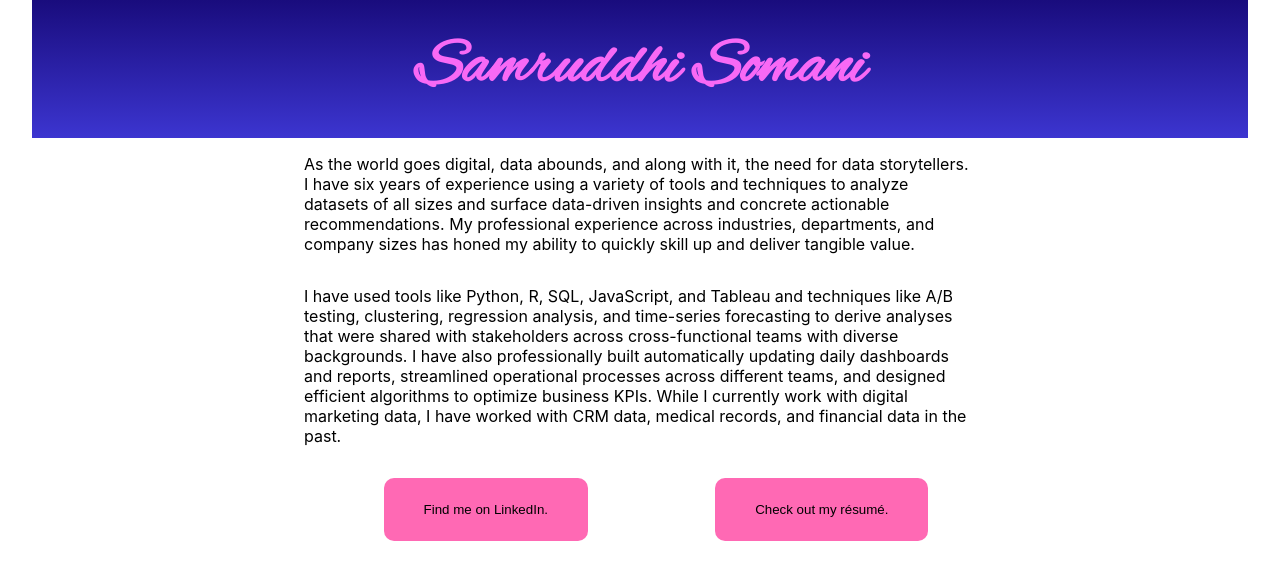
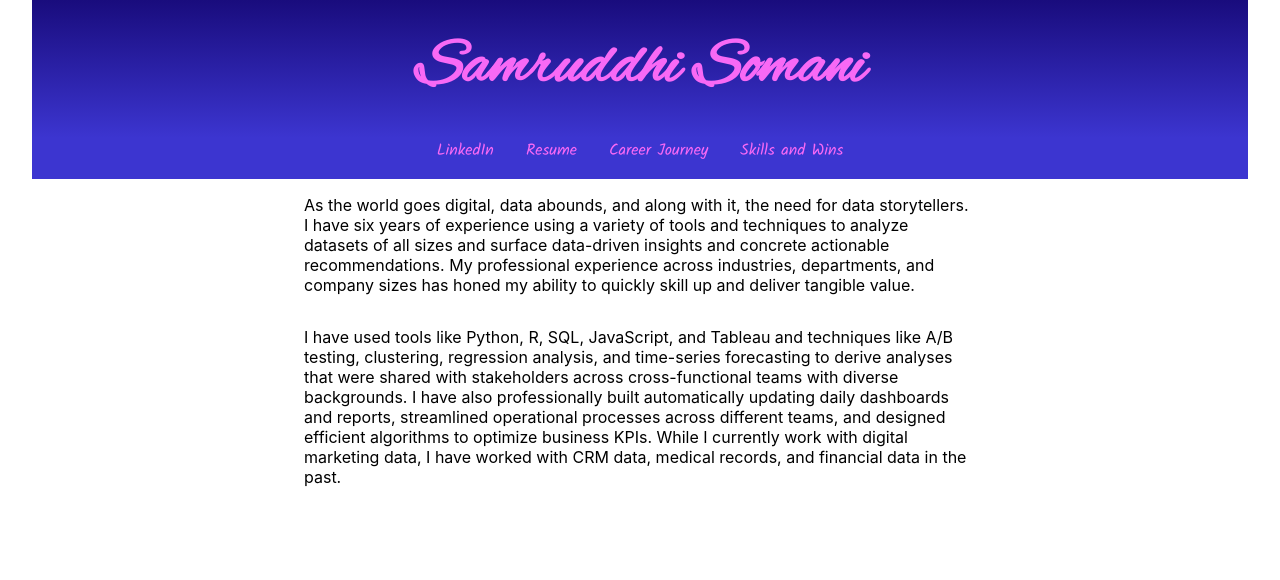
Before and after one commit to samruddhisomani/personalwebsite, a Next.js app: page / in a window 1280 px wide. Shown: the top 580 px of the page. Built offline with nearby package versions, Linux system fonts and the light colour scheme.

Commit message:
Navigation (#2)
* Secondary Pages

Career Journey and Skills Page

* Fixing navigation. Adding new pages and formatting.

* Remove empty Header.tsx file

* Fixing TS typing errors

```diff
--- /dev/null
+++ b/components/Layout.tsx
@@ -0,0 +1,41 @@
+import Head from "next/head";
+import styles from "../styles/Home.module.css";
+import Link from "next/link";
+import * as React from "react";
+
+type LayoutProps = {
+  children: React.ReactNode;
+};
+
+export default function Layout({ children }: LayoutProps) {
+  return (
+    <div className={styles.container}>
+      <Head>
+        <title>Samruddhi Somani</title>
+        <meta name="description" content="Learn more about Samruddhi Somani." />
+      </Head>
+
+      <header>
+        <h1 className={styles.title}>Samruddhi Somani</h1>
+      </header>
+      <nav>
+        <ul className={styles.navigation}>
+          <li>
+            <a href="https://www.linkedin.com/in/samruddhisomani/">LinkedIn</a>
+          </li>
+          <li>
+            <a href="/Samruddhi Somani Resume.pdf">Resume</a>
+          </li>
+          <li>
+            <Link href="career-journey">Career Journey</Link>
+          </li>
+          <li>
+            <Link href="skills-and-wins">Skills and Wins</Link>
+          </li>
+        </ul>
+      </nav>
+
+      <main> {children}</main>
+    </div>
+  );
+}
--- /dev/null
+++ b/components/UnderConstruction.tsx
@@ -0,0 +1,3 @@
+export default function UnderConstruction() {
+  return <h1>Under Construction</h1>;
+}
--- a/pages/_app.tsx
+++ b/pages/_app.tsx
@@ -1,8 +1,11 @@
-import '../styles/globals.css'
-import type { AppProps } from 'next/app'
+import "../styles/globals.css";
+import type { AppProps } from "next/app";
+import Layout from "../components/Layout";
 
-function MyApp({ Component, pageProps }: AppProps) {
-  return <Component {...pageProps} />
+export default function MyApp({ Component, pageProps }: AppProps) {
+  return (
+    <Layout>
+      <Component {...pageProps} />
+    </Layout>
+  );
 }
-
-export default MyApp
--- /dev/null
+++ b/pages/career-journey.tsx
@@ -0,0 +1,5 @@
+import UnderConstruction from "../components/UnderConstruction";
+
+export default function CareerJourney() {
+  return UnderConstruction();
+}
--- a/pages/index.tsx
+++ b/pages/index.tsx
@@ -6,14 +6,6 @@ import styles from "../styles/Home.module.css";
 const Home: NextPage = () => {
   return (
     <div className={styles.container}>
-      <Head>
-        <title>Samruddhi Somani</title>
-        <meta name="description" content="Learn more about Samruddhi Somani." />
-      </Head>
-
-      <header>
-        <h1 className={styles.title}>Samruddhi Somani</h1>
-      </header>
       {/*       <nav>
         <ul>
           <li>Résumé</li>
@@ -43,15 +35,6 @@ const Home: NextPage = () => {
             have worked with CRM data, medical records, and financial data in
             the past.
           </p>
-
-          <div className={styles.explore}>
-            <a href="https://www.linkedin.com/in/samruddhisomani/">
-              <button className={styles.card}>Find me on LinkedIn.</button>
-            </a>
-            <a href="/Samruddhi Somani Resume.pdf">
-              <button className={styles.card}>Check out my résumé. </button>
-            </a>
-          </div>
         </div>
         {/*
         <p className={styles.description}>
--- a/styles/Home.module.css
+++ b/styles/Home.module.css
@@ -1,4 +1,6 @@
 @import url("https://fonts.googleapis.com/css2?family=Alex+Brush");
+@import url("https://fonts.googleapis.com/css2?family=Kalam");
+@import url("https://fonts.googleapis.com/css2?family=Permanent+Marker");
 
 .container {
   padding: 0 2rem;
@@ -35,6 +37,24 @@
   font-size: 3.5rem;
 }
 
+.navigation{
+  display: flex;
+  justify-content: center;
+  align-items: center;
+  flex-grow: 1;
+  background-color: rgba(60,53,208,1);
+  margin:auto;
+  padding:0 0 1em 0;
+}
+
+.navigation>li{
+  list-style-type:none;
+  color:#f869f5;
+  padding:0em 1em;
+  font-family:'Kalam', sans-serif;
+  font-size:1em;
+}
+
 /* .footer {
   display: flex;
   flex: 1;
@@ -67,7 +87,6 @@
   line-height: 1.15;
   font-size: 4rem;
   color:#f869f5;
-  background: rgb(60,53,208);
   background: linear-gradient(0deg, rgba(60,53,208,1) 0%, rgba(25,12,125,1) 100%);
   padding:0.5em;
   font-family: 'Alex Brush',sans-serif;
```
Also changed, not shown: pages/skills-and-wins.tsx (added, +7 -0 lines).
